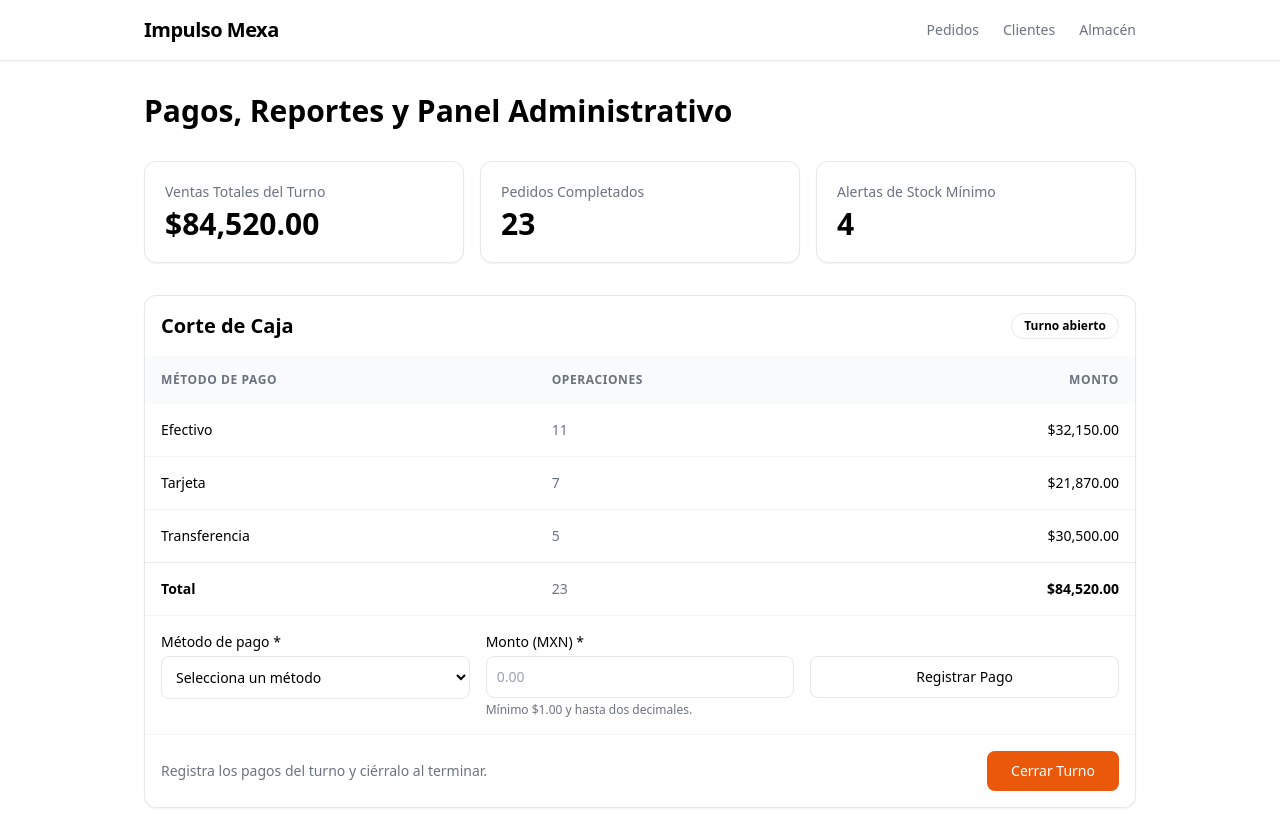
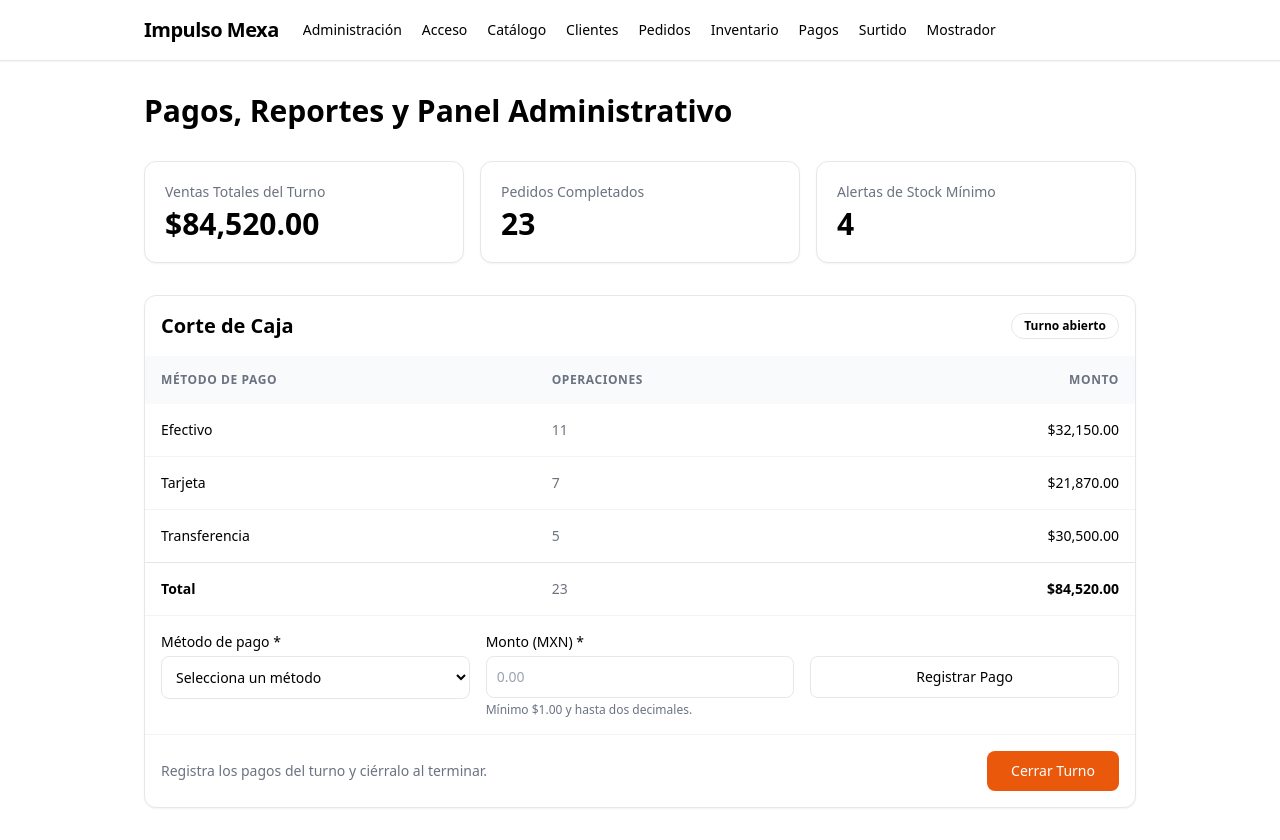
Before and after one commit to rangelashley503-debug/panel-comercial-ah, a plain HTML site: page Pagos, reportes y panel - K/Pagos.html in a window 1280 px wide. Drawn offline with nearby package versions, Linux system fonts and the light colour scheme.

Commit message:
conexion entre pantallas

```diff
--- a/Pagos, reportes y panel - K/Pagos.html
+++ b/Pagos, reportes y panel - K/Pagos.html
@@ -57,46 +57,24 @@
 
 <body class="bg-white text-black antialiased">
 
-    <!-- Encabezado -->
     <header class="border-b border-gray-200 bg-white shadow-sm">
-        <nav
-            class="mx-auto flex max-w-5xl items-center
-                   justify-between p-4"
-        >
-            <span class="text-xl font-bold tracking-tight">
-                Impulso Mexa
-            </span>
+    <nav class="mx-auto flex max-w-5xl items-center gap-6 p-4">
+        <a href="../index.html" class="shrink-0 text-xl font-bold tracking-tight">Impulso Mexa</a>
 
-            <ul class="hidden gap-6 text-sm font-medium sm:flex">
-                <li>
-                    <a
-                        href="pedidos.html"
-                        class="text-gray-500 hover:text-orange-600"
-                    >
-                        Pedidos
-                    </a>
-                </li>
-
-                <li>
-                    <a
-                        href="clientes.html"
-                        class="text-gray-500 hover:text-orange-600"
-                    >
-                        Clientes
-                    </a>
-                </li>
-
-                <li>
-                    <a
-                        href="almacen.html"
-                        class="text-gray-500 hover:text-orange-600"
-                    >
-                        Almacén
-                    </a>
-                </li>
-            </ul>
-        </nav>
-    </header>
+        <!-- Menú con scroll horizontal para pantallas chicas -->
+        <ul id="menu" class="flex gap-5 overflow-x-auto whitespace-nowrap text-sm font-medium">
+            <li><a href="../Administraci%C3%B3n%20y%20supervisi%C3%B3n-H/admi.html">Administración</a></li>
+            <li><a href="../Autenticaci%C3%B3n%20y%20usuarios/Inicio%20de%20sesi%C3%B3n.html">Acceso</a></li>
+            <li><a href="../Catalogo%20de%20productos-%20H/catalogo.html">Catálogo</a></li>
+            <li><a href="../Clientes%20y%20cuentas%20comerciales%20-%20K/Clientes.html">Clientes</a></li>
+            <li><a href="../Gesti%C3%B3n%20de%20pedidos%20y%20cotizaciones%20-%20K/Gesti%C3%B3n.html">Pedidos</a></li>
+            <li><a href="../Inventario%20y%20existencias-H/inventario.html">Inventario</a></li>
+            <li><a href="../Pagos%2C%20reportes%20y%20panel%20-%20K/Pagos.html">Pagos</a></li>
+            <li><a href="../Surtido%20de%20almac%C3%A9n%20y%20log%C3%ADstica%20-%20K/Surtido.html">Surtido</a></li>
+            <li><a href="../Ventas%20de%20mostrador-H/ventas_mostrador.html">Mostrador</a></li>
+        </ul>
+    </nav>
+</header>
 
     <main class="mx-auto max-w-5xl space-y-8 p-4 py-8">
 
```
